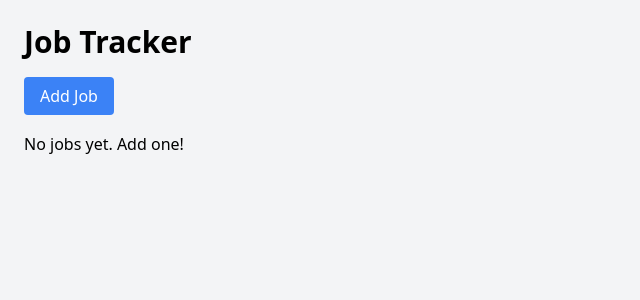
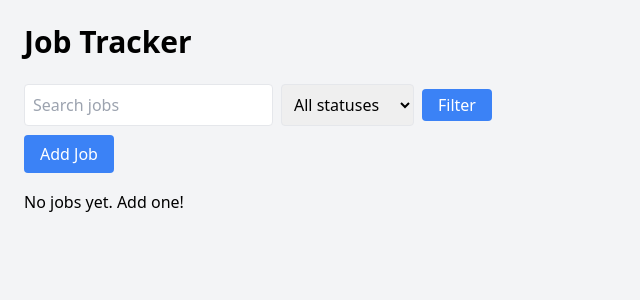
Before and after one commit to mikemoore26/job_tracker, a Flask app: page / in a window 1280 px wide. Shown: the top 300 px of the page, without its empty margins (0-640 px from the left). Run offline with Flask 3, Linux system fonts and the light colour scheme; the visitor is signed in with stand-in values (Sample User, id 1).

Commit message:
updated readme

```diff
--- a/app.py
+++ b/app.py
@@ -17,6 +17,20 @@ def index():
     if 'user_id' not in session:
         flash('You need to log in first!', 'warning')
         return redirect(url_for('login'))
+
+    search_query = request.args.get('search')
+    status = request.args.get('status')
+
+    query = job.query.filter_by(user_id=session['user_id'])
+
+    if search_query:
+        query = query.filter(
+            (job.company.ilike(f'%{search_query}%')) |
+            (job.title.ilike(f'%{search_query}%'))
+        )
+
+    if status:
+        query = query.filter_by(status=status)
 
     jobs = job.query.all()
     return render_template('index.html', jobs=jobs)
--- a/templates/index.html
+++ b/templates/index.html
@@ -1,5 +1,16 @@
 {% extends "layout.html" %}
 {% block content %}
+  <form method="GET" class="mb-4 flex flex-wrap gap-2 items-center">
+  <input type="text" name="search" placeholder="Search jobs" value="{{ request.args.get('search', '') }}" class="p-2 border rounded">
+  <select name="status" class="p-2 border rounded">
+    <option value="">All statuses</option>
+    {% for s in ['Not Applied', 'Applied', 'Interviewing', 'Rejected', 'Offer'] %}
+      <option value="{{ s }}" {% if request.args.get('status') == s %}selected{% endif %}>{{ s }}</option>
+    {% endfor %}
+  </select>
+  <button type="submit" class="bg-blue-500 text-white px-4 py-1 rounded">Filter</button>
+</form>
+
   <a href="{{ url_for('add_job') }}" class="bg-blue-500 text-white px-4 py-2 rounded">Add Job</a>
   <div class="mt-6 space-y-4">
    {% for job in jobs %}
```
Also changed, not shown: README.md (added).
